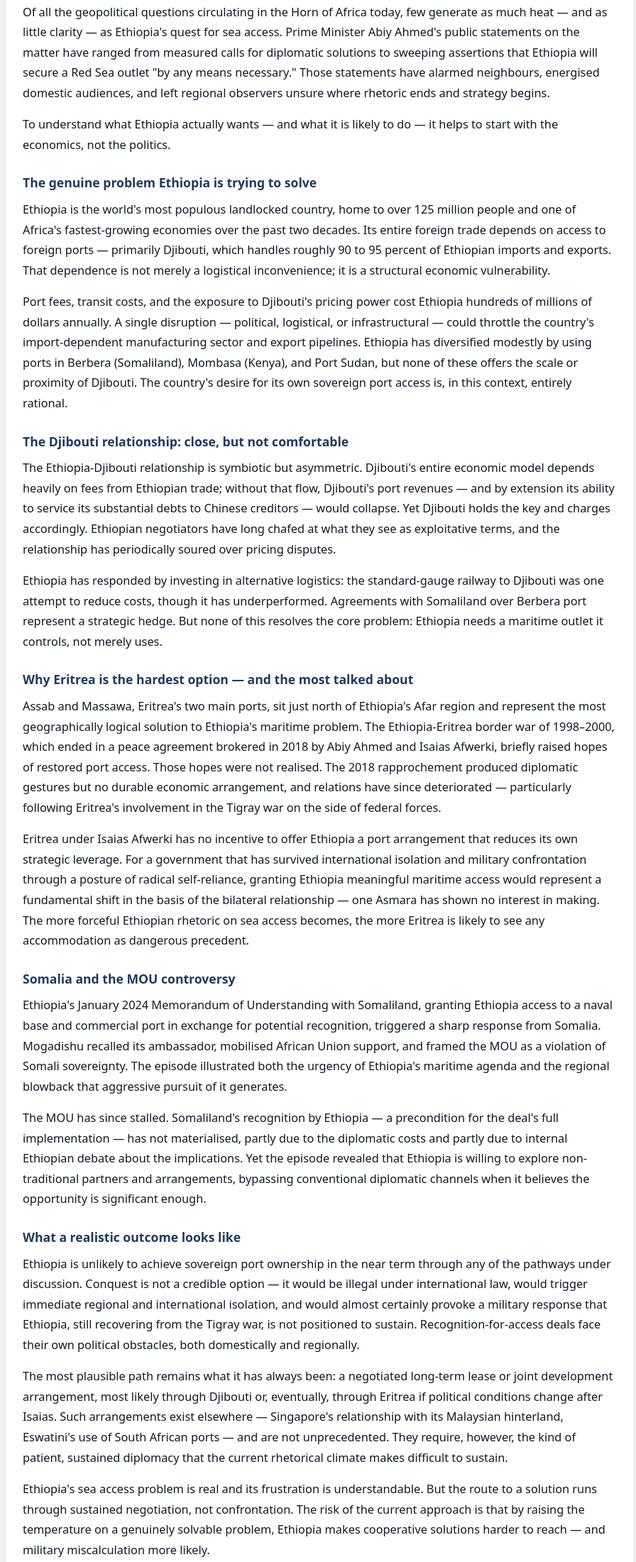
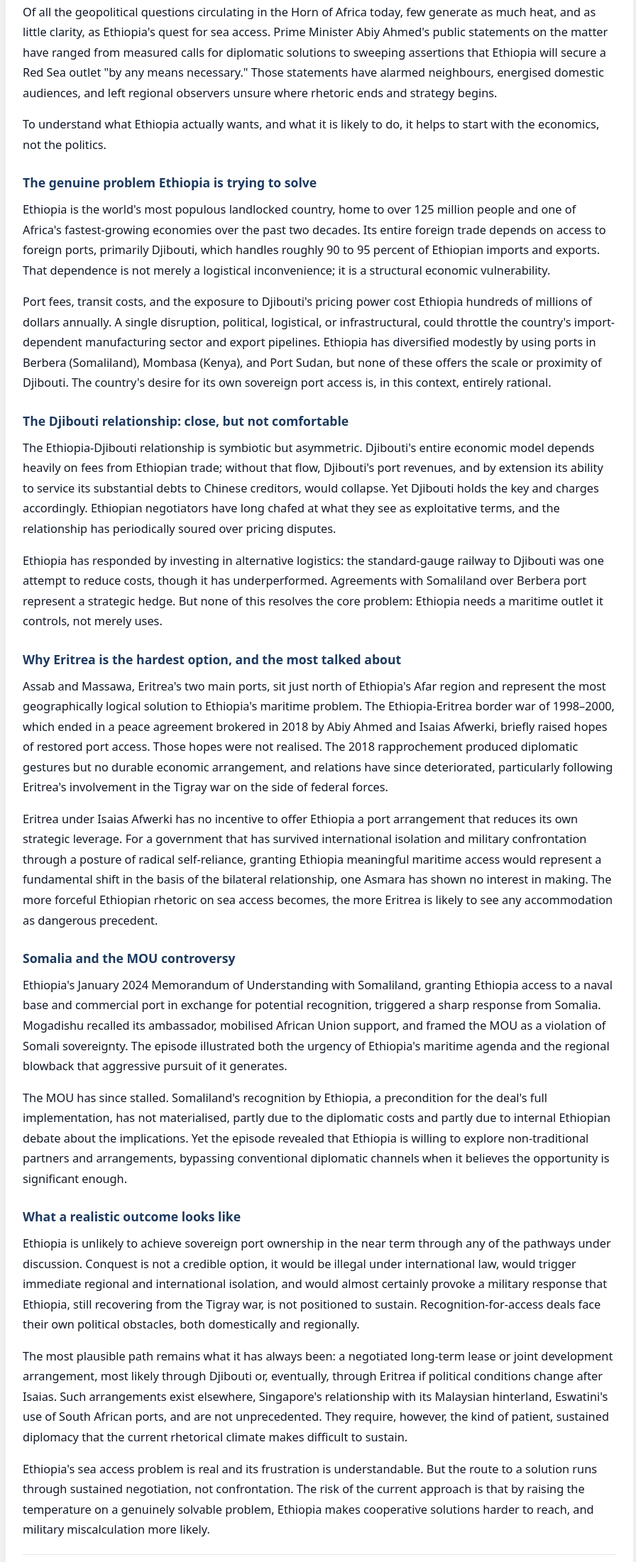
Before and after one commit to ayye79-wq/HornUpdates, a plain HTML site: page opinion-ethiopia-sea.html in a window 1280 px wide. Shown: the part 356-2557 px from the top of the page at 71% size, without its empty margins (190-1086 px from the left). Drawn offline with Linux system fonts and the light colour scheme.

Commit message:
Remove em dashes from all articles; expand country page context boxes

```diff
--- a/opinion-ethiopia-sea.html
+++ b/opinion-ethiopia-sea.html
@@ -12,18 +12,18 @@
   <meta charset="utf-8" />
   <meta name="viewport" content="width=device-width, initial-scale=1" />
   <title>Ethiopia's Sea Access Push: Strategy, Risks, and the Regional Calculus | Horn Updates</title>
-  <meta name="description" content="Ethiopia's drive to secure Red Sea access is more than geopolitical ambition — it reflects genuine economic necessity. Horn Updates analyses the strategic logic, the risks, and what a realistic outcome might look like." />
+  <meta name="description" content="Ethiopia's drive to secure Red Sea access is more than geopolitical ambition, it reflects genuine economic necessity. Horn Updates analyses the strategic logic, the risks, and what a realistic outcome might look like." />
   <meta name="robots" content="index,follow" />
   <link rel="canonical" href="https://hornupdates.com/opinion-ethiopia-sea.html" />
   <meta property="og:type" content="article" />
   <meta property="og:site_name" content="Horn Updates" />
   <meta property="og:title" content="Ethiopia's Sea Access Push: Strategy, Risks, and the Regional Calculus" />
-  <meta property="og:description" content="Ethiopia's drive to secure Red Sea access is more than geopolitical ambition — it reflects genuine economic necessity. Horn Updates analyses the strategic logic, the risks, and what a realistic outcome might look like." />
+  <meta property="og:description" content="Ethiopia's drive to secure Red Sea access is more than geopolitical ambition, it reflects genuine economic necessity. Horn Updates analyses the strategic logic, the risks, and what a realistic outcome might look like." />
   <meta property="og:url" content="https://hornupdates.com/opinion-ethiopia-sea.html" />
   <meta property="og:image" content="https://hornupdates.com/Horn1_logo.png" />
   <meta name="twitter:card" content="summary" />
   <meta name="twitter:title" content="Ethiopia's Sea Access Push: Strategy, Risks, and the Regional Calculus" />
-  <meta name="twitter:description" content="Ethiopia's drive to secure Red Sea access is more than geopolitical ambition — it reflects genuine economic necessity. Horn Updates analyses the strategic logic, the risks, and what a realistic outcome might look like." />
+  <meta name="twitter:description" content="Ethiopia's drive to secure Red Sea access is more than geopolitical ambition, it reflects genuine economic necessity. Horn Updates analyses the strategic logic, the risks, and what a realistic outcome might look like." />
   <style>
     *{box-sizing:border-box}
     body{margin:0;font-family:system-ui,-apple-system,Segoe UI,Roboto,Arial,sans-serif;line-height:1.75;color:#111827;background:#f5f6f8}
@@ -91,36 +91,36 @@
       </div>
 
       <div class="content">
-        <p>Of all the geopolitical questions circulating in the Horn of Africa today, few generate as much heat — and as little clarity — as Ethiopia's quest for sea access. Prime Minister Abiy Ahmed's public statements on the matter have ranged from measured calls for diplomatic solutions to sweeping assertions that Ethiopia will secure a Red Sea outlet "by any means necessary." Those statements have alarmed neighbours, energised domestic audiences, and left regional observers unsure where rhetoric ends and strategy begins.</p>
+        <p>Of all the geopolitical questions circulating in the Horn of Africa today, few generate as much heat, and as little clarity, as Ethiopia's quest for sea access. Prime Minister Abiy Ahmed's public statements on the matter have ranged from measured calls for diplomatic solutions to sweeping assertions that Ethiopia will secure a Red Sea outlet "by any means necessary." Those statements have alarmed neighbours, energised domestic audiences, and left regional observers unsure where rhetoric ends and strategy begins.</p>
 
-        <p>To understand what Ethiopia actually wants — and what it is likely to do — it helps to start with the economics, not the politics.</p>
+        <p>To understand what Ethiopia actually wants, and what it is likely to do, it helps to start with the economics, not the politics.</p>
 
         <h2>The genuine problem Ethiopia is trying to solve</h2>
-        <p>Ethiopia is the world's most populous landlocked country, home to over 125 million people and one of Africa's fastest-growing economies over the past two decades. Its entire foreign trade depends on access to foreign ports — primarily Djibouti, which handles roughly 90 to 95 percent of Ethiopian imports and exports. That dependence is not merely a logistical inconvenience; it is a structural economic vulnerability.</p>
+        <p>Ethiopia is the world's most populous landlocked country, home to over 125 million people and one of Africa's fastest-growing economies over the past two decades. Its entire foreign trade depends on access to foreign ports, primarily Djibouti, which handles roughly 90 to 95 percent of Ethiopian imports and exports. That dependence is not merely a logistical inconvenience; it is a structural economic vulnerability.</p>
 
-        <p>Port fees, transit costs, and the exposure to Djibouti's pricing power cost Ethiopia hundreds of millions of dollars annually. A single disruption — political, logistical, or infrastructural — could throttle the country's import-dependent manufacturing sector and export pipelines. Ethiopia has diversified modestly by using ports in Berbera (Somaliland), Mombasa (Kenya), and Port Sudan, but none of these offers the scale or proximity of Djibouti. The country's desire for its own sovereign port access is, in this context, entirely rational.</p>
+        <p>Port fees, transit costs, and the exposure to Djibouti's pricing power cost Ethiopia hundreds of millions of dollars annually. A single disruption, political, logistical, or infrastructural, could throttle the country's import-dependent manufacturing sector and export pipelines. Ethiopia has diversified modestly by using ports in Berbera (Somaliland), Mombasa (Kenya), and Port Sudan, but none of these offers the scale or proximity of Djibouti. The country's desire for its own sovereign port access is, in this context, entirely rational.</p>
 
         <h2>The Djibouti relationship: close, but not comfortable</h2>
-        <p>The Ethiopia-Djibouti relationship is symbiotic but asymmetric. Djibouti's entire economic model depends heavily on fees from Ethiopian trade; without that flow, Djibouti's port revenues — and by extension its ability to service its substantial debts to Chinese creditors — would collapse. Yet Djibouti holds the key and charges accordingly. Ethiopian negotiators have long chafed at what they see as exploitative terms, and the relationship has periodically soured over pricing disputes.</p>
+        <p>The Ethiopia-Djibouti relationship is symbiotic but asymmetric. Djibouti's entire economic model depends heavily on fees from Ethiopian trade; without that flow, Djibouti's port revenues, and by extension its ability to service its substantial debts to Chinese creditors, would collapse. Yet Djibouti holds the key and charges accordingly. Ethiopian negotiators have long chafed at what they see as exploitative terms, and the relationship has periodically soured over pricing disputes.</p>
 
         <p>Ethiopia has responded by investing in alternative logistics: the standard-gauge railway to Djibouti was one attempt to reduce costs, though it has underperformed. Agreements with Somaliland over Berbera port represent a strategic hedge. But none of this resolves the core problem: Ethiopia needs a maritime outlet it controls, not merely uses.</p>
 
-        <h2>Why Eritrea is the hardest option — and the most talked about</h2>
-        <p>Assab and Massawa, Eritrea's two main ports, sit just north of Ethiopia's Afar region and represent the most geographically logical solution to Ethiopia's maritime problem. The Ethiopia-Eritrea border war of 1998–2000, which ended in a peace agreement brokered in 2018 by Abiy Ahmed and Isaias Afwerki, briefly raised hopes of restored port access. Those hopes were not realised. The 2018 rapprochement produced diplomatic gestures but no durable economic arrangement, and relations have since deteriorated — particularly following Eritrea's involvement in the Tigray war on the side of federal forces.</p>
+        <h2>Why Eritrea is the hardest option, and the most talked about</h2>
+        <p>Assab and Massawa, Eritrea's two main ports, sit just north of Ethiopia's Afar region and represent the most geographically logical solution to Ethiopia's maritime problem. The Ethiopia-Eritrea border war of 1998–2000, which ended in a peace agreement brokered in 2018 by Abiy Ahmed and Isaias Afwerki, briefly raised hopes of restored port access. Those hopes were not realised. The 2018 rapprochement produced diplomatic gestures but no durable economic arrangement, and relations have since deteriorated, particularly following Eritrea's involvement in the Tigray war on the side of federal forces.</p>
 
-        <p>Eritrea under Isaias Afwerki has no incentive to offer Ethiopia a port arrangement that reduces its own strategic leverage. For a government that has survived international isolation and military confrontation through a posture of radical self-reliance, granting Ethiopia meaningful maritime access would represent a fundamental shift in the basis of the bilateral relationship — one Asmara has shown no interest in making. The more forceful Ethiopian rhetoric on sea access becomes, the more Eritrea is likely to see any accommodation as dangerous precedent.</p>
+        <p>Eritrea under Isaias Afwerki has no incentive to offer Ethiopia a port arrangement that reduces its own strategic leverage. For a government that has survived international isolation and military confrontation through a posture of radical self-reliance, granting Ethiopia meaningful maritime access would represent a fundamental shift in the basis of the bilateral relationship, one Asmara has shown no interest in making. The more forceful Ethiopian rhetoric on sea access becomes, the more Eritrea is likely to see any accommodation as dangerous precedent.</p>
 
         <h2>Somalia and the MOU controversy</h2>
         <p>Ethiopia's January 2024 Memorandum of Understanding with Somaliland, granting Ethiopia access to a naval base and commercial port in exchange for potential recognition, triggered a sharp response from Somalia. Mogadishu recalled its ambassador, mobilised African Union support, and framed the MOU as a violation of Somali sovereignty. The episode illustrated both the urgency of Ethiopia's maritime agenda and the regional blowback that aggressive pursuit of it generates.</p>
 
-        <p>The MOU has since stalled. Somaliland's recognition by Ethiopia — a precondition for the deal's full implementation — has not materialised, partly due to the diplomatic costs and partly due to internal Ethiopian debate about the implications. Yet the episode revealed that Ethiopia is willing to explore non-traditional partners and arrangements, bypassing conventional diplomatic channels when it believes the opportunity is significant enough.</p>
+        <p>The MOU has since stalled. Somaliland's recognition by Ethiopia, a precondition for the deal's full implementation, has not materialised, partly due to the diplomatic costs and partly due to internal Ethiopian debate about the implications. Yet the episode revealed that Ethiopia is willing to explore non-traditional partners and arrangements, bypassing conventional diplomatic channels when it believes the opportunity is significant enough.</p>
 
         <h2>What a realistic outcome looks like</h2>
-        <p>Ethiopia is unlikely to achieve sovereign port ownership in the near term through any of the pathways under discussion. Conquest is not a credible option — it would be illegal under international law, would trigger immediate regional and international isolation, and would almost certainly provoke a military response that Ethiopia, still recovering from the Tigray war, is not positioned to sustain. Recognition-for-access deals face their own political obstacles, both domestically and regionally.</p>
+        <p>Ethiopia is unlikely to achieve sovereign port ownership in the near term through any of the pathways under discussion. Conquest is not a credible option, it would be illegal under international law, would trigger immediate regional and international isolation, and would almost certainly provoke a military response that Ethiopia, still recovering from the Tigray war, is not positioned to sustain. Recognition-for-access deals face their own political obstacles, both domestically and regionally.</p>
 
-        <p>The most plausible path remains what it has always been: a negotiated long-term lease or joint development arrangement, most likely through Djibouti or, eventually, through Eritrea if political conditions change after Isaias. Such arrangements exist elsewhere — Singapore's relationship with its Malaysian hinterland, Eswatini's use of South African ports — and are not unprecedented. They require, however, the kind of patient, sustained diplomacy that the current rhetorical climate makes difficult to sustain.</p>
+        <p>The most plausible path remains what it has always been: a negotiated long-term lease or joint development arrangement, most likely through Djibouti or, eventually, through Eritrea if political conditions change after Isaias. Such arrangements exist elsewhere, Singapore's relationship with its Malaysian hinterland, Eswatini's use of South African ports, and are not unprecedented. They require, however, the kind of patient, sustained diplomacy that the current rhetorical climate makes difficult to sustain.</p>
 
-        <p>Ethiopia's sea access problem is real and its frustration is understandable. But the route to a solution runs through sustained negotiation, not confrontation. The risk of the current approach is that by raising the temperature on a genuinely solvable problem, Ethiopia makes cooperative solutions harder to reach — and military miscalculation more likely.</p>
+        <p>Ethiopia's sea access problem is real and its frustration is understandable. But the route to a solution runs through sustained negotiation, not confrontation. The risk of the current approach is that by raising the temperature on a genuinely solvable problem, Ethiopia makes cooperative solutions harder to reach, and military miscalculation more likely.</p>
       </div>
 
       <div class="hr"></div>
```
